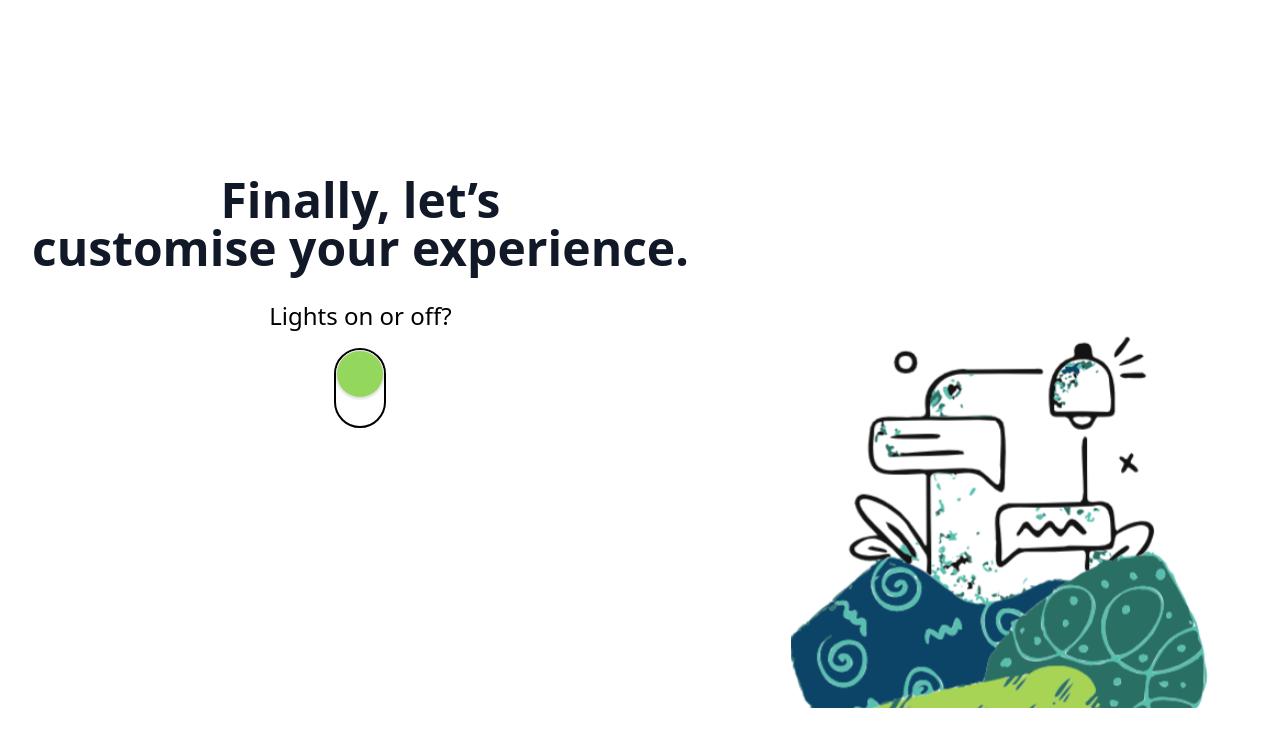
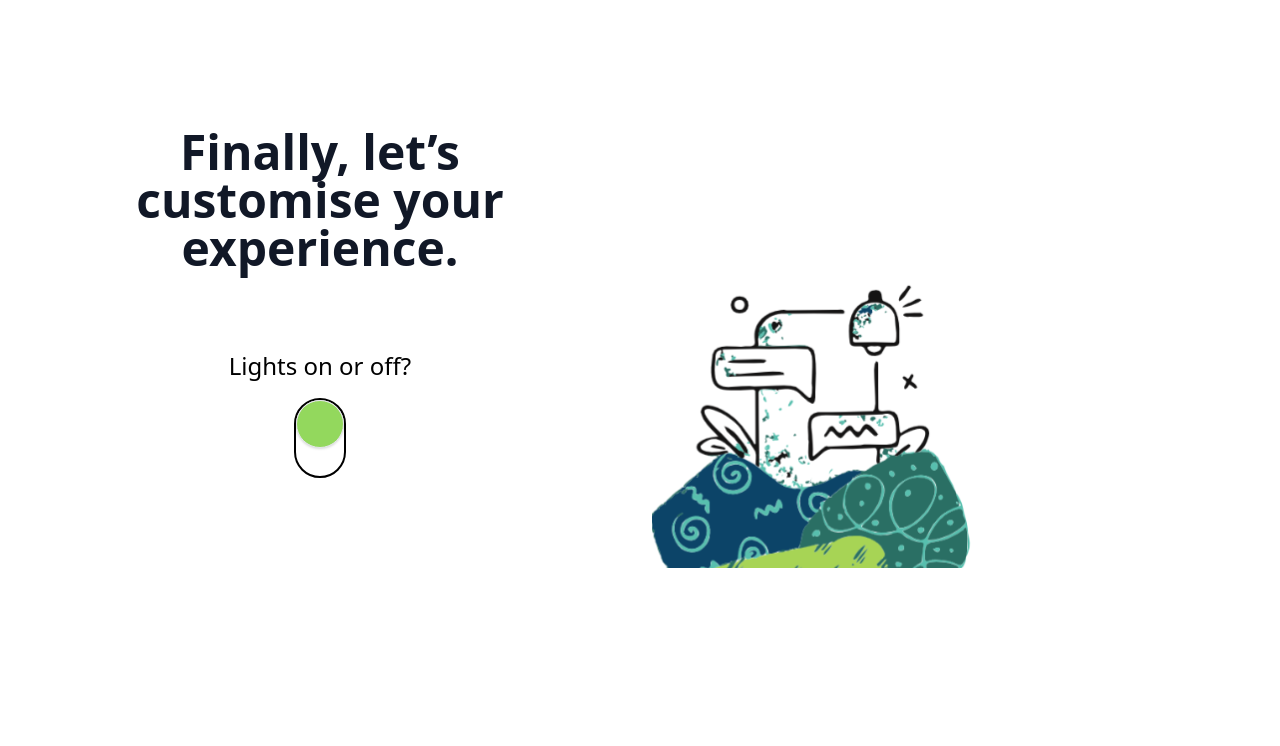
Before and after one commit to timosville/one-sheep-fe-challenge, a Vue app: page /settings in a window 1280 px wide. Shown: the top 746 px of the page. Built offline with nearby package versions, Linux system fonts and the light colour scheme.

Commit message:
Fix accessibility issue

```diff
--- a/src/components/Appearance.vue
+++ b/src/components/Appearance.vue
@@ -1,10 +1,20 @@
 <template>
-  <div class="min-h-screen flex flex-col sm:flex-row justify-between">
-    <div class="flex flex-col items-center justify-items-center">
-      <h1 class="sm:mt-20 pt-24 px-8 title">
+  <div class="max-h-screen container-grid">
+    <div class="container-grid__title">
+      <h1 class="title">
         Finally, let’s <br />
         customise your experience.
       </h1>
+    </div>
+
+    <div class="container-grid__hero">
+      <img
+        class="sm:mx-3 sm:w-9/12"
+        src="/hero/message-notification.svg"
+        alt="work at home"
+      />
+    </div>
+    <div class="container-grid__form">
       <h2 class="subtitle">Lights on or off?</h2>
       <button
         @click="store.methods.toggleLight"
@@ -25,13 +35,6 @@
         >
         </span>
       </button>
-    </div>
-    <div class="sm:flex-1 flex flex-col items-center justify-center">
-      <img
-        class="sm:mx-3 sm:w-9/12"
-        src="/hero/message-notification.svg"
-        alt="work at home"
-      />
     </div>
   </div>
 </template>
```
